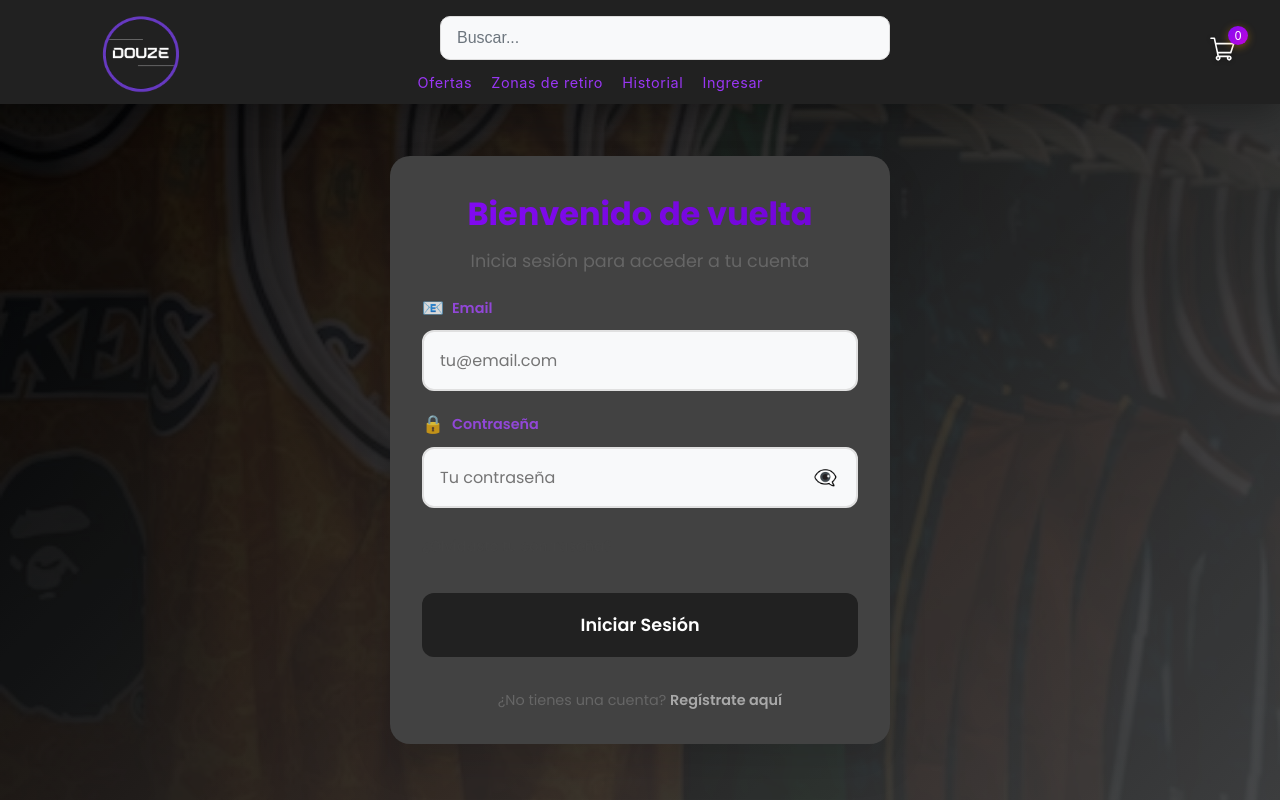
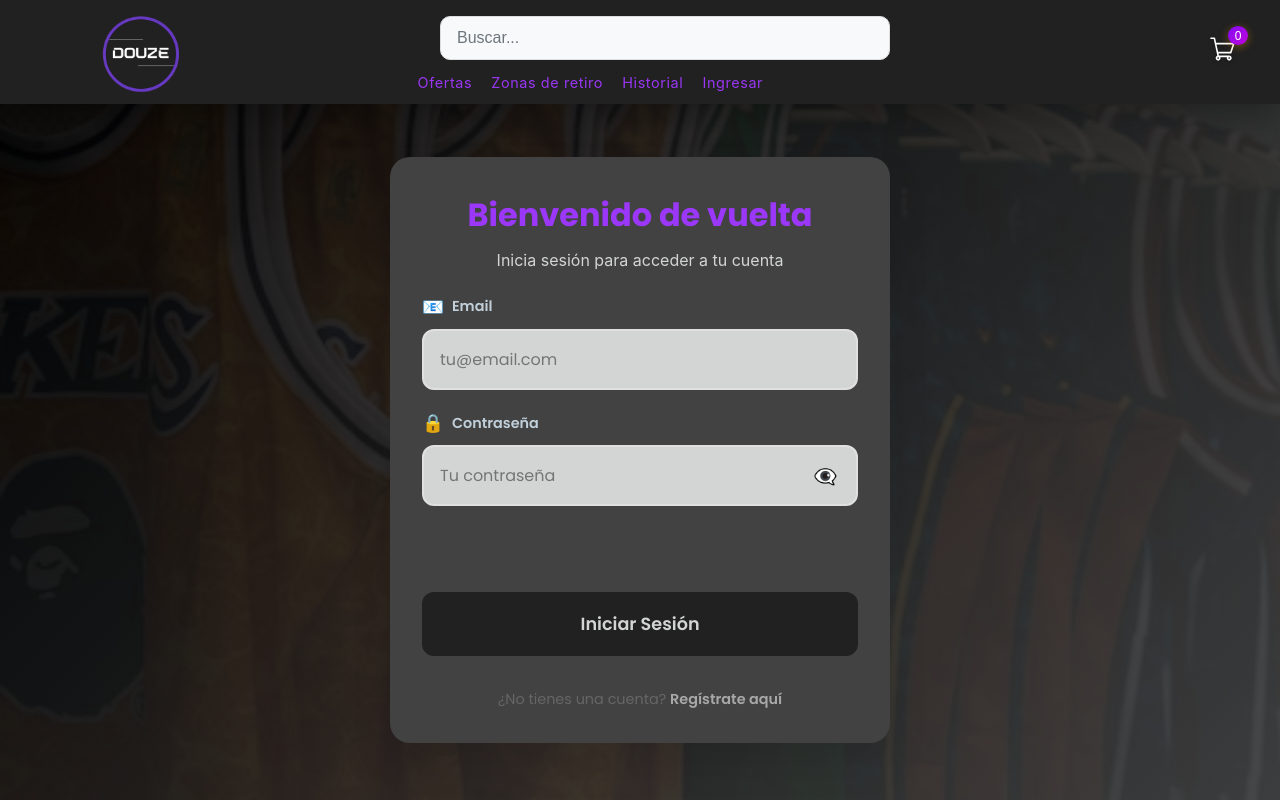
Before and after one commit to MauEscalante/douzeFrontend, a React (Create React App) app: page /login in a window 1280 px wide. Built offline with nearby package versions, Linux system fonts and the light colour scheme.

Commit message:
paleta de colores

```diff
--- a/src/Style/Login.css
+++ b/src/Style/Login.css
@@ -61,17 +61,17 @@
   font-weight: 700;
   font-size: 2.2rem;
   margin-bottom: 0.5rem;
-  background: linear-gradient(135deg, #840bf5 0%, #7306d9 80%);
+  background: #9B37F8;
   -webkit-background-clip: text;
   -webkit-text-fill-color: transparent;
   background-clip: text;
 }
 
 .login-header p {
-  font-family: 'Poppins', sans-serif;
   font-weight: 400;
-  color: #666;
-  font-size: 1.1rem;
+  color: #D3D5D4;
+  font-family: 'Proxima Nova', '-apple-system', 'Roboto', 'Arial', 'sans-serif';
+  font-size: 1rem;
 }
 
 .login-form {
@@ -89,7 +89,7 @@
 .form-label {
   font-family: 'Poppins', sans-serif;
   font-weight: 600;
-  color: rgba(165, 72, 252, 0.8);
+  color: #C1CFDA;
   font-size: 0.9rem;
   display: flex;
   align-items: center;
@@ -108,7 +108,7 @@
   font-family: 'Poppins', sans-serif;
   font-size: 1rem;
   transition: all 0.3s ease;
-  background-color: #f8f9fa;
+  background-color: #D3D5D4;
   box-sizing: border-box;
 }
 
@@ -190,7 +190,7 @@
 .form-submit-button {
   padding: 1.2rem;
   background: rgb(33, 33, 33);
-  color: white;
+  color: #D3D5D4;
   border: none;
   border-radius: 12px;
   font-family: 'Poppins', sans-serif;
@@ -225,8 +225,13 @@
 }
 
 @keyframes spin {
-  0% { transform: rotate(0deg); }
-  100% { transform: rotate(360deg); }
+  0% {
+    transform: rotate(0deg);
+  }
+
+  100% {
+    transform: rotate(360deg);
+  }
 }
 
 .login-footer {
@@ -241,7 +246,8 @@
 }
 
 .register-link {
-  color: #a8a8a8;;
+  color: #a8a8a8;
+  ;
   text-decoration: none;
   font-weight: 600;
   transition: color 0.3s ease;
```
